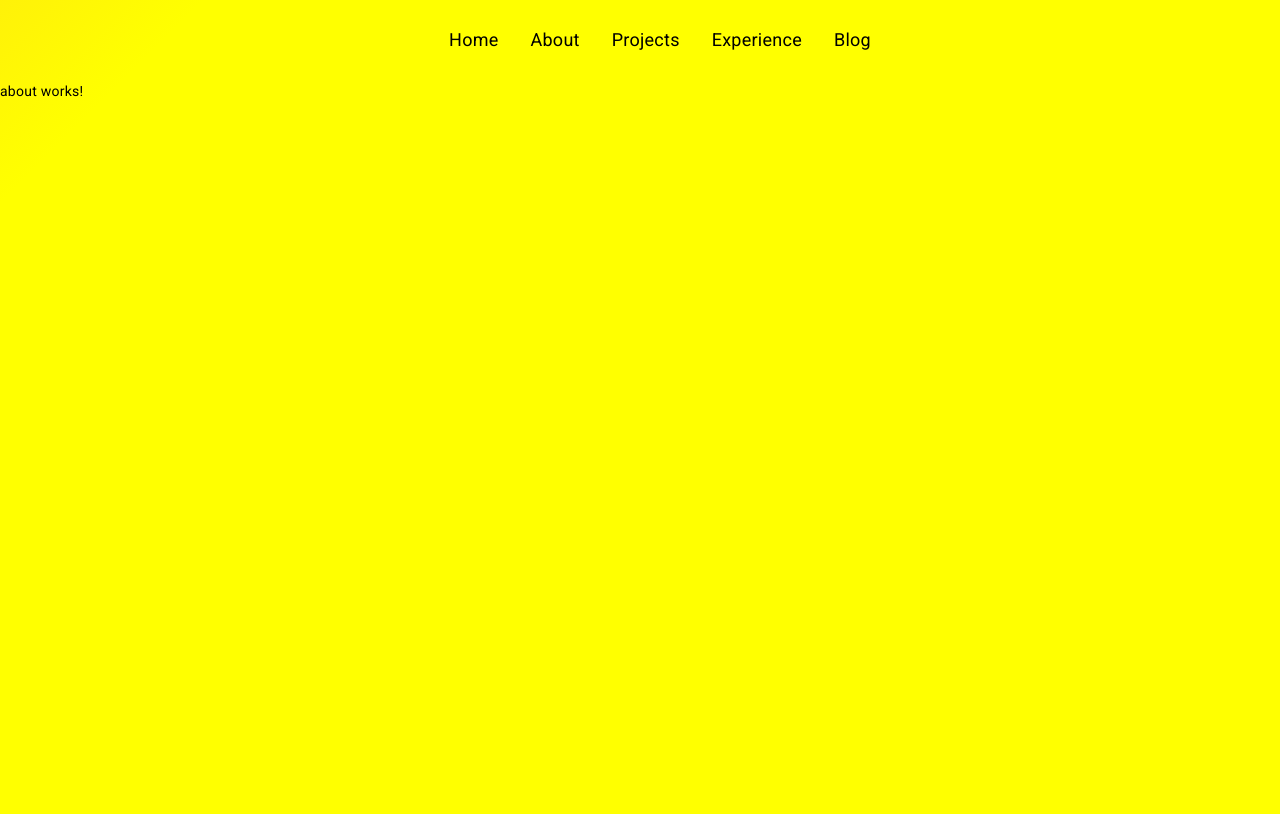
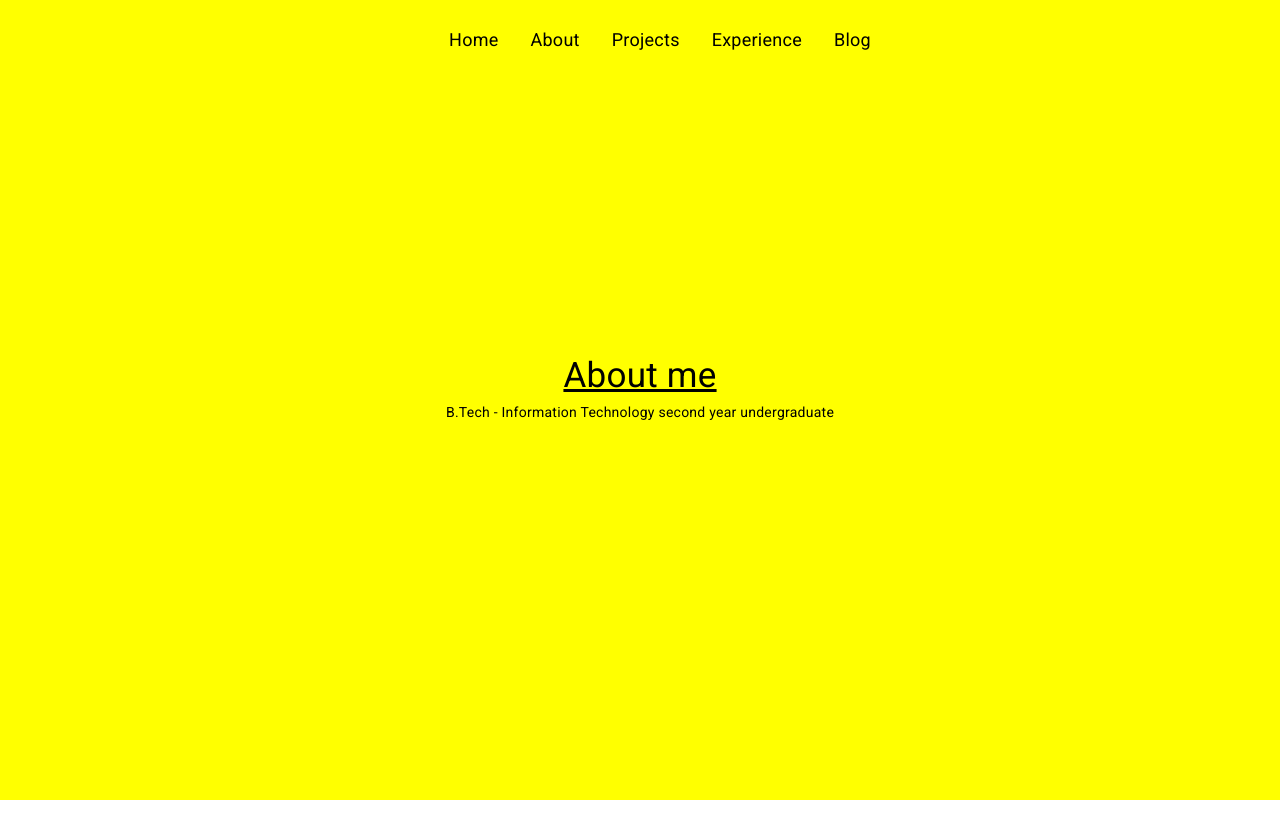
Before and after one commit to keerthikmr/Portfolio, an Angular app in the folder portfolio-app/: page /about in a window 1280 px wide. Built offline with nearby package versions, Linux system fonts and the light colour scheme.

Commit message:
Create placeholders for pages

```diff
--- a/portfolio-app/src/app/about/about.component.css
+++ b/portfolio-app/src/app/about/about.component.css
@@ -0,0 +1,20 @@
+.about-page {
+  height: 100%;
+  width: 100%;
+}
+
+.about {
+  position: absolute;
+  top: 50%;
+  left: 50%;
+  transform: translate(-50%, -50%);
+  display: flex;
+  flex-direction: column;
+  text-align: center;
+}
+
+.about-head {
+  font-size: 35px;
+  margin-bottom: 1rem;
+  text-decoration: underline;
+}
--- a/portfolio-app/src/app/about/about.component.html
+++ b/portfolio-app/src/app/about/about.component.html
@@ -1 +1,10 @@
-<p>about works!</p>
+<section class="about-page">
+  <div class="about">
+    <span class="about-head">
+      About me
+    </span>
+    <p>
+      B.Tech - Information Technology second year undergraduate
+    </p>
+  </div>
+</section>
--- a/portfolio-app/src/app/blog/blog-card/blog-card.component.css
+++ b/portfolio-app/src/app/blog/blog-card/blog-card.component.css
@@ -1,6 +1,6 @@
 .blog-card {
   height: 550px;
-  margin-left: 1rem;
+  margin: 0rem .5rem .5rem 0rem;
   justify-content: space-between;
 }
 
--- a/portfolio-app/src/app/experience/experience.component.css
+++ b/portfolio-app/src/app/experience/experience.component.css
@@ -0,0 +1,20 @@
+.experience-page {
+  height: 100%;
+  width: 100%;
+}
+
+.experience {
+  position: absolute;
+  top: 50%;
+  left: 50%;
+  transform: translate(-50%, -50%);
+  display: flex;
+  flex-direction: column;
+  text-align: center;
+}
+
+.experience-head {
+  font-size: 35px;
+  margin-bottom: 1rem;
+  text-decoration: underline;
+}
--- a/portfolio-app/src/app/experience/experience.component.html
+++ b/portfolio-app/src/app/experience/experience.component.html
@@ -1 +1,11 @@
-<p>experience works!</p>
+<section class="experience-page">
+  <div class="experience">
+    <span class="experience-head">Experience</span>
+    <p>
+      exp 1
+    </p>
+    <p>
+      exp 2
+    </p>
+  </div>
+</section>
--- a/portfolio-app/src/app/home/home.component.css
+++ b/portfolio-app/src/app/home/home.component.css
@@ -0,0 +1,19 @@
+.home-page {
+  height: 100%;
+  width: 100%;
+}
+
+.name-div {
+  position: absolute;
+  top: 50%;
+  left: 50%;
+  transform: translate(-50%, -50%);
+  display: flex;
+  flex-direction: column;
+  text-align: center;
+  font-size: 35px;
+}
+
+.name-span {
+    padding: 0.5rem;
+}
--- a/portfolio-app/src/app/home/home.component.html
+++ b/portfolio-app/src/app/home/home.component.html
@@ -1 +1,11 @@
-<p>home works!</p>
+<section class="home-page">
+
+  <div class="name-div">
+    <span class="name-span">Hi, I'm</span>
+    <span class="name-span">Keerthi Kumar</span>
+  </div>
+
+  <div class="intro-div">
+
+  </div>
+</section>
--- a/portfolio-app/src/styles.css
+++ b/portfolio-app/src/styles.css
@@ -9,11 +9,11 @@ html, body { height: 100%; }
 body { margin: 0; font-family: Roboto, "Helvetica Neue", sans-serif; }
 
 .mat-typography {
-  width: fill;
-  height: fill;
+  width: auto;
+  height: auto;
   background-image: linear-gradient(-45deg, yellow 0%, yellow 25%, yellow 51%, #ff357f 100%);
-  -webkit-animation: AnimateBG 20s ease infinite;
-  animation: AnimateBG 20s ease infinite;
+  -webkit-animation: AnimateBG 10s ease infinite;
+  animation: AnimateBG 10s ease infinite;
   background-size: 300% 300%;
 }
 
```
